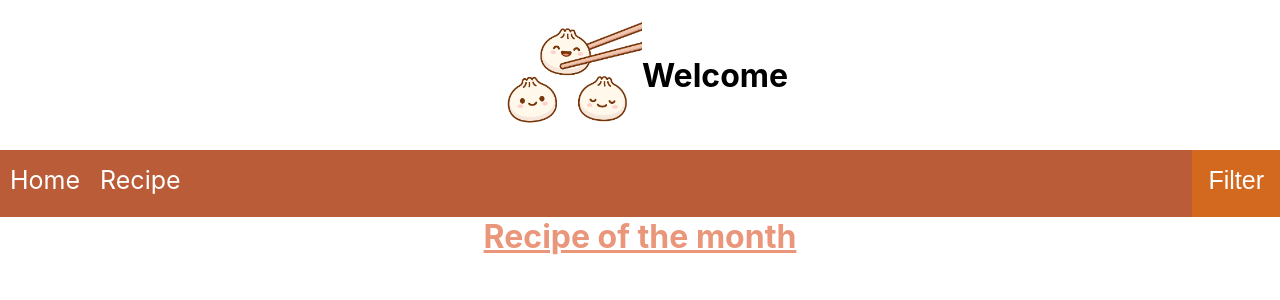
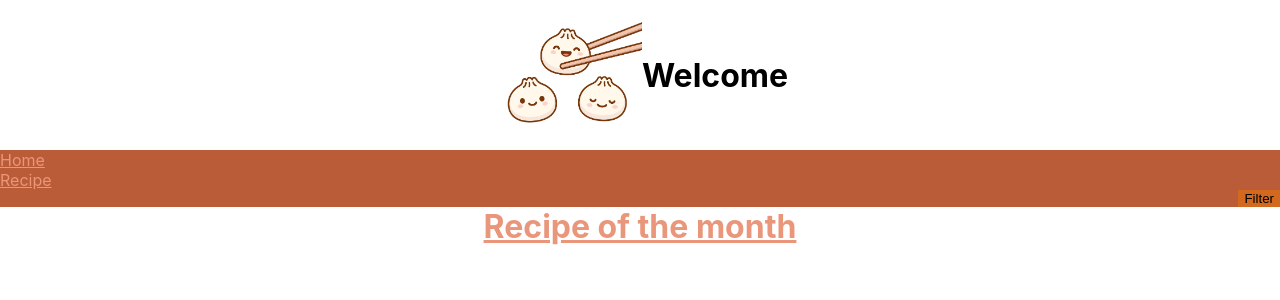
Before and after one commit to samwambam/FindRecipes, a React (Create React App) app in the folder client/: page / in a window 1280 px wide. Shown: the top 300 px of the page. Built offline with nearby package versions, Linux system fonts and the light colour scheme.

Commit message:
renamed the list css in App.css

```diff
--- a/client/src/App.css
+++ b/client/src/App.css
@@ -30,7 +30,7 @@ h1{
   background-color: #ba5c37;
 }
 
-li {
+.list {
   display: inline-block;
   margin-top: 15px;
   padding: 0 10px;
```
